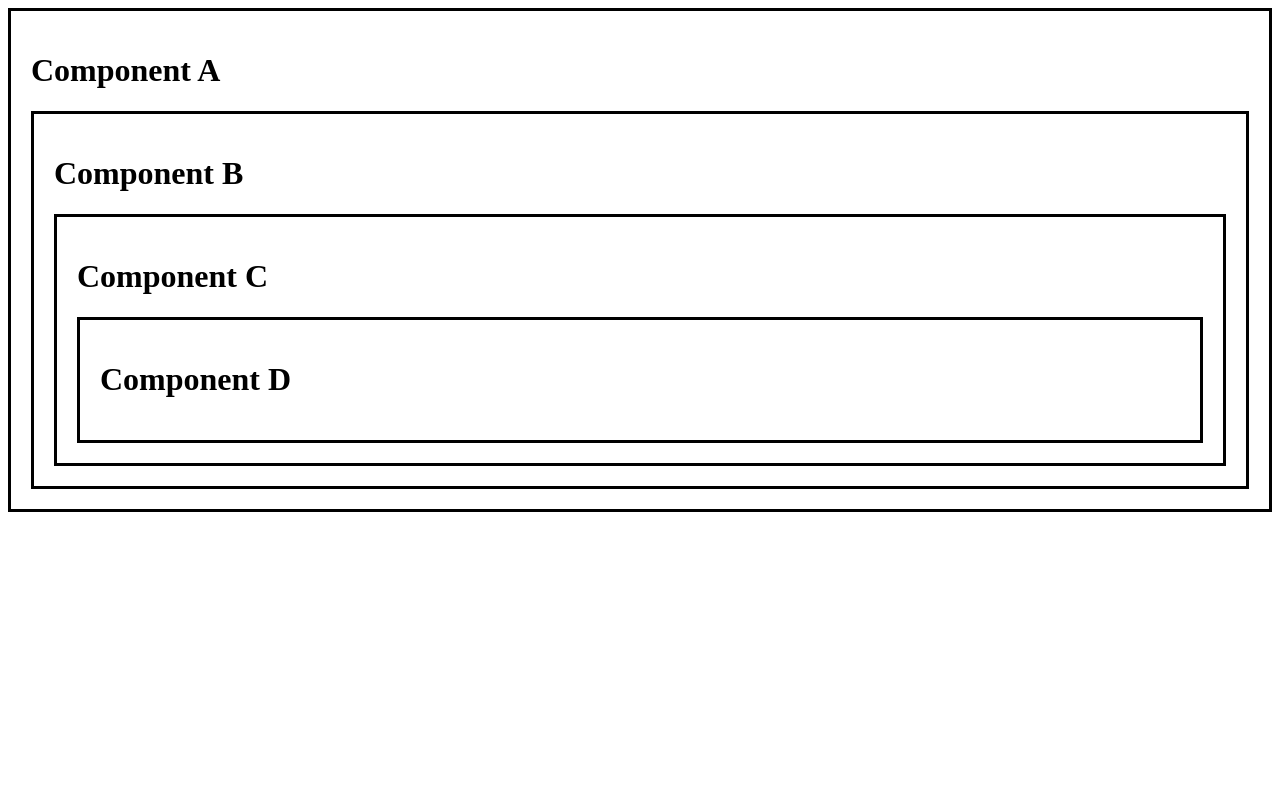
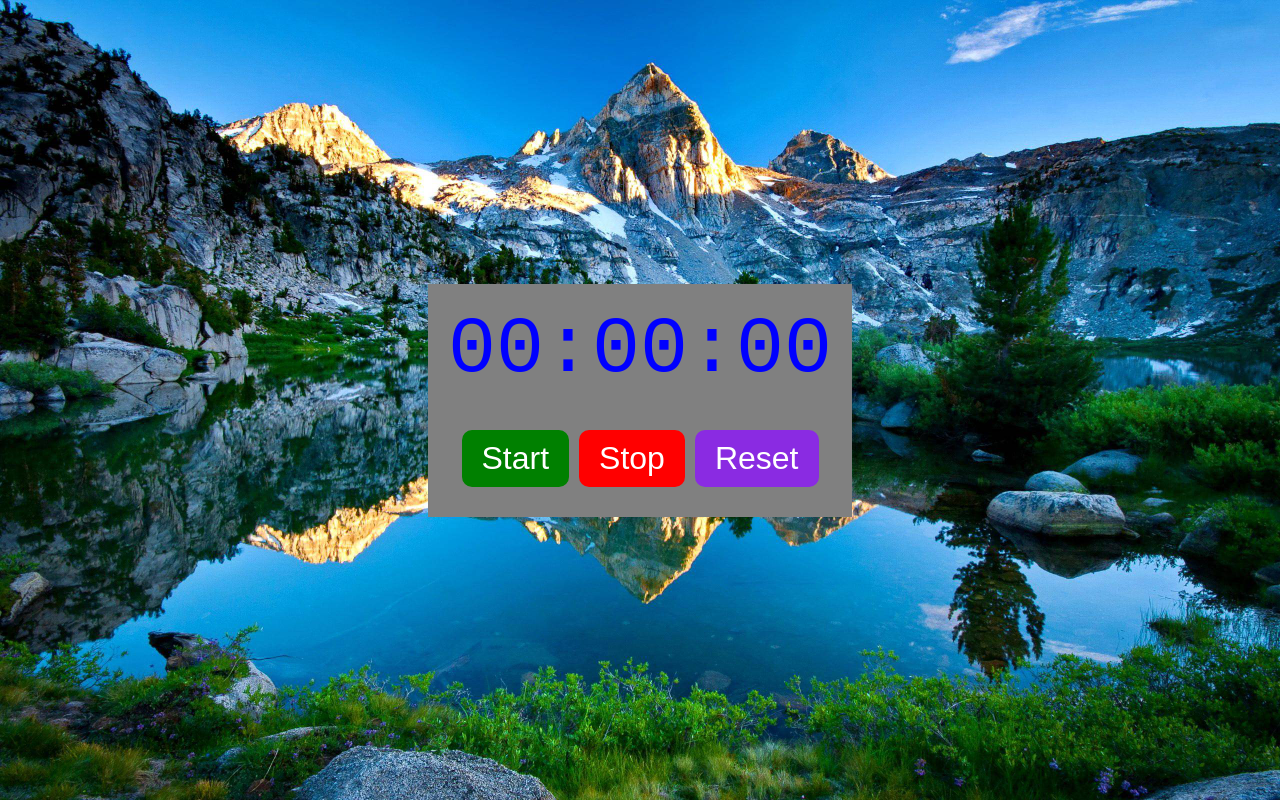
Before and after one commit to BodyBuilder254/2025ReactProject1, a React (Vite) app: page / in a window 1280 px wide. Built offline with nearby package versions, Linux system fonts and the light colour scheme.

Commit message:
Commiting Final chamges

```diff
--- a/src/App.jsx
+++ b/src/App.jsx
@@ -1,9 +1,9 @@
 
-import ComponentA from "./ComponentA.jsx";
+import Stopwatch from "./Stopwatch.jsx";
 function App(){
 
     return(
-        <ComponentA/>
+        <Stopwatch/>
     );
 }
 export default App;
--- a/src/ComponentA.jsx
+++ b/src/ComponentA.jsx
@@ -1,11 +1,22 @@
 
+import React, {useState, useContext, createContext} from "react";
 import ComponentB from "./ComponentB.jsx";
+
+export const userContext = createContext();
+
 function ComponentA(){
+
+    const [user, setUser] = useState("BodyBuilder254");
 
     return(
         <div className="box">
             <h1>Component A</h1>
-            <ComponentB />
+            <h2>{`Hello ${user}`} </h2>
+
+            <userContext.Provider value={user} >
+                <ComponentB user={user} />
+            </userContext.Provider>
+
         </div>
     );
 }
--- a/src/ComponentC.jsx
+++ b/src/ComponentC.jsx
@@ -1,11 +1,17 @@
 
 import ComponentD from "./ComponentD.jsx";
+
+import React, {useContext} from "react";
+import { userContext } from "./ComponentA.jsx";
+
 function ComponentC(){
 
+    const user = useContext(userContext);
     return(
         <div className="box">
             <h1>Component C</h1>
-            <ComponentD />
+            <h1>{`Morning ${user}`} </h1>
+            <ComponentD  />
         </div>
     );
 }
--- a/src/ComponentD.jsx
+++ b/src/ComponentD.jsx
@@ -1,9 +1,14 @@
+
+import React, {useContext} from "react";
+import { userContext } from "./ComponentA.jsx";
 
 function ComponentD(){
 
+    const user = useContext(userContext);
     return(
         <div className="box">
             <h1>Component D</h1>
+            <h1>{`Hello ${user} `} </h1>
         </div>
     );
 }
--- /dev/null
+++ b/src/Stopwatch.jsx
@@ -0,0 +1,64 @@
+import React, {useState, useEffect, useRef} from "react";
+function Stopwatch(){
+    const [isRunning, setIsRunning] = useState(false);
+    const [elapsedTime, setElapsedTime] = useState(0);
+    const intervalIdRef = useRef(null);
+    const startTimeRef = useRef(0);
+
+    useEffect(()=>{
+        if(isRunning){
+            intervalIdRef.current = setInterval(()=>{
+                setElapsedTime(Date.now() - startTimeRef.current);
+            }, 500);
+        }
+
+        console.log("Component Rendered");
+
+        return ()=>{
+            clearInterval(intervalIdRef.current);
+        }
+    }, [isRunning]);
+
+    function start(){
+        setIsRunning(true);
+        startTimeRef.current = Date.now() - elapsedTime;
+        console.log(startTimeRef.current);
+    }
+
+    function stop(){
+        setIsRunning(false);
+    }
+
+    function reset(){
+        setElapsedTime(0);
+        setIsRunning(false);
+    }
+
+    function formatTime(){
+        let hours = Math.floor(elapsedTime/ (1000 * 60 * 60));
+        let minutes = Math.floor((elapsedTime/ (1000 * 60)) % 60);
+        let seconds = Math.floor((elapsedTime/ (1000)) % 60);
+        // let milliseconds = Math.floor((elapsedTime % 1000)/ 10)
+
+        hours = String(hours).padStart(2, 0);
+        minutes = String(minutes).padStart(2, 0);
+        seconds = String(seconds).padStart(2, 0);
+
+        return `${hours}:${minutes}:${seconds}`;
+    }
+
+    return(
+        <div className="stopwatch">
+            <div className="display">{formatTime()} </div>
+            <div className="controls" >
+                <button className="startButton" onClick={start} >Start</button>
+                <button className="stopButton" onClick={stop}>Stop</button>
+                <button className="resetButton" onClick={reset} >Reset</button>
+
+            </div>
+        </div>
+    );
+
+}
+
+export default Stopwatch;
--- a/src/index.css
+++ b/src/index.css
@@ -1,5 +1,50 @@
 
-.box{
-  border: 3px solid black;
+body{
+  display: flex;
+  flex-direction: column;
+  align-items: center;
+  justify-content: center;
+  background-image: url(assets/Background.jpg);
+  background-repeat: no-repeat;
+  background-size: cover;
+  background-position: center;
+  height: 100vh;
+  margin: 0;
+  padding: 0;
+}
+.stopwatch{
+  display: flex;
+  flex-direction: column;
+  align-items: center;
+  background-color: gray;
+  border: none;
   padding: 20px;
 }
+.display{
+  font-size: 5rem;
+  font-family: monospace;
+  color: blue;
+  margin-bottom: 25px;
+}
+.controls button{
+  font-size: 2rem;
+  border: none;
+  border-radius: 10px;
+  padding: 10px 20px;
+  cursor: pointer;
+  margin: 10px 5px;
+  color: #fff;
+  transition: 0.5 ease;
+}
+.controls button:hover{
+  opacity: 0.5;
+}
+.startButton{
+  background-color: green;
+}
+.stopButton{
+  background-color: red;
+}
+.resetButton{
+  background-color: blueviolet;
+}
```
Also changed, not shown: src/UseRef.jsx (added, +49 -0 lines).
